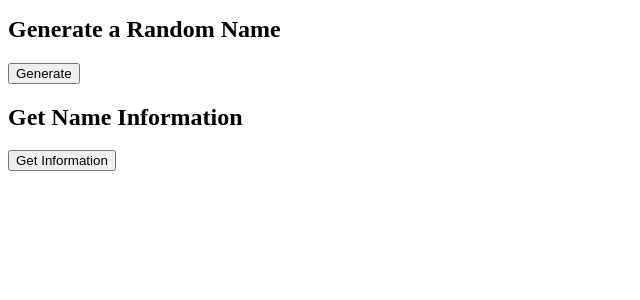
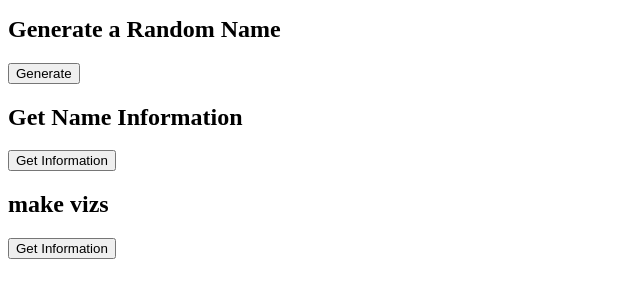
Before and after one commit to lk101101/Names, a Flask app: page / in a window 1280 px wide. Shown: the part 152-452 px from the top of the page, without its empty margins (0-640 px from the left). Run offline with Flask 3, Linux system fonts and the light colour scheme; parts of the project's set-up code (start-up, migrations or seed data) failed here and were passed over.

Commit message:
Fix file path

```diff
--- a/names.py
+++ b/names.py
@@ -55,7 +55,6 @@ def popularity(name, gender, year):
     """
     Parses user input, returns data for the inputted name,
     and creates a visualization of the name's popularity.
-    The user is prompted to enter a name, gender, and a year in the following format: 'name gender year'.
     """
     current_file = 'names_files/yob2020.txt'
     past_file = f'names_files/yob{year}.txt'
@@ -124,7 +123,7 @@ def random_surname():
     Output:
         string (surname)
     """
-    with open("2010CensusSurnames.csv", encoding='utf-8-sig') as f:
+    with open("names_files/2010CensusSurnames.csv", encoding='utf-8-sig') as f:
         csv_reader = reader(f)
         # skip first two rows in file
         # TODO: can use itertools to skip rows
--- a/templates/index.html
+++ b/templates/index.html
@@ -26,6 +26,11 @@
   <form action="/name_information">
     <input type="submit" value="Get Information">
   </form>
+
+  <h2>make vizs</h2>
+  <form action="/interactive_chart">
+    <input type="submit" value="Get Information">
+  </form>
 </body>
 
 </html>
```
